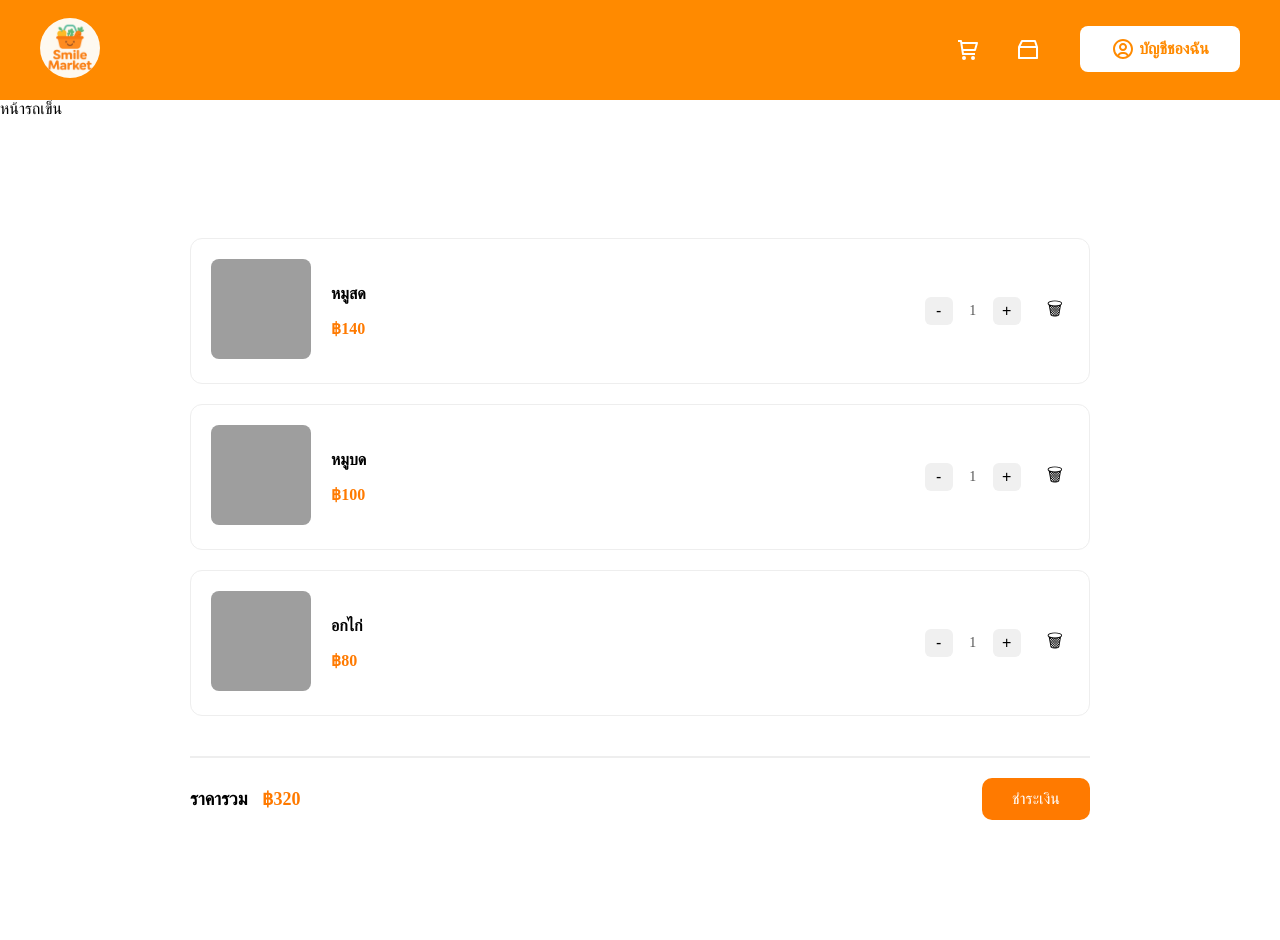
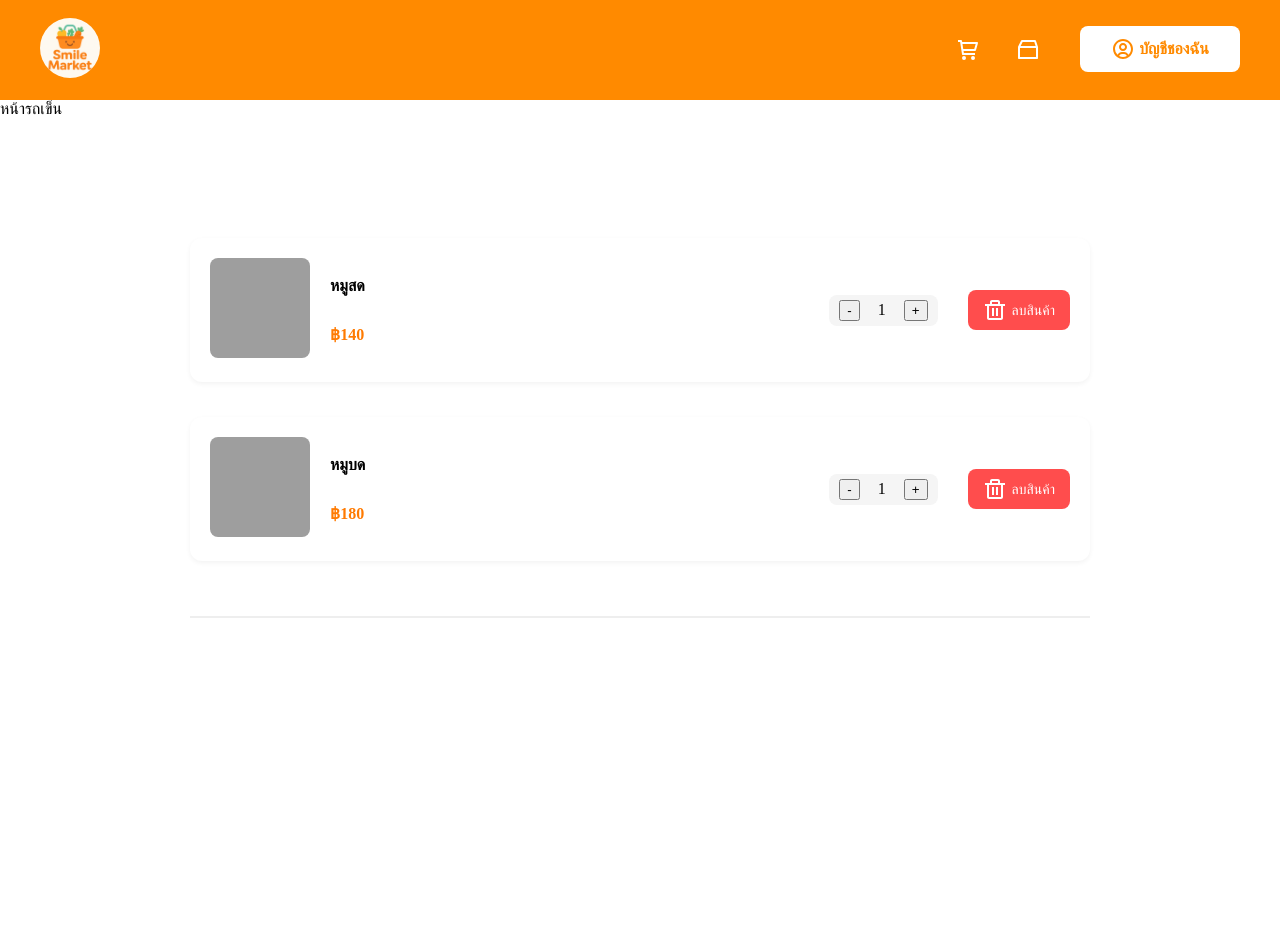
Before and after one commit to NT7255/Smile_Market_Project, a PHP site: page /cart.php in a window 1280 px wide. After the commit the page ends 618 px from the top, so only its background shows below. Run offline with PHP 8.4, Linux system fonts and the light colour scheme; grey boxes are pictures that could not be loaded.

Commit message:
Add files via upload

```diff
--- a/cart.css
+++ b/cart.css
@@ -38,13 +38,16 @@
 .cart-container.has-items .cart-empty {
     display: none;
 }
+/* จัดการกล่องรายการสินค้าแต่ละชิ้น */
 .cart-item {
     display: flex;
     align-items: center;
-    gap: 20px;
-    padding: 20px;
-    border: 1px solid #eee;
+    padding: 20px; /* เพิ่มพื้นที่ว่างด้านใน */
+    margin-bottom: 15px; /* เว้นระยะห่างระหว่างรายการสินค้า */
+    background-color: #fff;
     border-radius: 12px;
+    box-shadow: 0 2px 5px rgba(0,0,0,0.05);
+    gap: 20px; /* เว้นระยะห่างระหว่าง รูปภาพ | ข้อมูล | ปุ่มจำนวน | ปุ่มลบ */
 }
 .item-image img {
     width: 100px;
@@ -52,8 +55,12 @@
     object-fit: cover;
     border-radius: 8px;
 }
+/* เว้นระยะระหว่างชื่อสินค้ากับราคา */
 .item-info {
-    flex: 1;
+    flex: 1; /* ให้ส่วนข้อมูลขยายกินพื้นที่ตรงกลาง */
+    display: flex;
+    flex-direction: column;
+    gap: 8px; /* เว้นระยะห่างระหว่างชื่อกับราคา */
 }
 
 .item-name {
@@ -65,27 +72,31 @@
     color: #ff7a00;
     font-weight: bold;
 }
+/* จัดปุ่มเพิ่ม-ลดจำนวนสินค้า */
 .item-qty {
     display: flex;
     align-items: center;
-    gap: 10px;
-    font-size: 14px;
-    color: #555;
-/*=======ปุ่ม + - จำนวนสินค้าในตะกร้า====*/
+    gap: 12px; /* เว้นระยะห่างรอบตัวเลขจำนวนสินค้า */
+    background-color: #f5f5f5;
+    padding: 5px 10px;
+    border-radius: 8px;
 }
 
-.qty-btn {
-    width: 28px;
-    height: 28px;
-    border: none;
-    border-radius: 6px;
-    background: #f0f0f0;
+/* ปุ่มลบสินค้า (สีแดงตามที่ต้องการ) */
+.remove-btn {
+    background-color: #ffeded; /* สีพื้นหลังแดงอ่อนๆ */
+    color: #ff4d4d; /* ตัวอักษรแดง */
+    border: 1px solid #ffcccc;
+    padding: 8px 15px;
+    border-radius: 8px;
     cursor: pointer;
-    font-size: 16px;
+    margin-left: 10px; /* เว้นระยะห่างจากส่วนจำนวนสินค้า */
+    transition: 0.3s;
 }
 
-.qty-btn:hover {
-    background: #ddd;
+.remove-btn:hover {
+    background-color: #ff4d4d;
+    color: white;
 }
 
 .qty-number {
@@ -93,15 +104,24 @@
     text-align: center;
 }
 
+/* ปุ่มลบสินค้า */
 .remove-btn {
-    background: none;
+    background-color: #ff4d4d; /* สีแดง */
+    color: white;
     border: none;
-    font-size: 18px;
+    padding: 8px 15px;
+    border-radius: 8px;
     cursor: pointer;
+    font-size: 14px;
+    transition: background-color 0.3s ease;
+    display: flex;
+    align-items: center;
+    gap: 5px;
 }
 
+/* เมื่อเอาเมาส์ไปวาง (Hover) จะเข้มขึ้น */
 .remove-btn:hover {
-    color: red;
+    background-color: #e60000;
 }
 /*==== สรุปราคารวม  ========*/
 .cart-summary {
--- a/cart.php
+++ b/cart.php
@@ -11,84 +11,47 @@
     <?php include "tab-above-user2.php"; ?> <!-- แทบบน อย่าแก้ By เติ้ง --> <!--โหลดไฟล์ tab-above-user2.php ด้วย-->
     หน้ารถเข็น
     <main class="cart-container has-items">
-
-    <!-- Empty State -->
-    <div class="cart-empty">
-        <h2>ตะกร้าสินค้าของคุณยังว่าง</h2>
-        <p>เมื่อคุณเพิ่มสินค้า สินค้าจะปรากฏที่นี่</p>
-    </div>
-
-    <!-- รายการสินค้า 1 -->
     <div class="cart-list">
-
         <div class="cart-item">
             <div class="item-image">
                 <img src="images/product1.jpg" alt="สินค้า">
             </div>
-
             <div class="item-info">
                 <h3 class="item-name">หมูสด</h3>
                 <p class="item-price">฿140</p>
             </div>
-
             <div class="item-qty">
                 <button class="qty-btn">-</button>
                 <span class="qty-number">1</span>
                 <button class="qty-btn">+</button>
             </div>
+            <button class="remove-btn"><svg  xmlns="http://www.w3.org/2000/svg" width="24" height="24"
+fill="currentColor" viewBox="0 0 24 24" >
+<!--Boxicons v3.0.8 https://boxicons.com | License  https://docs.boxicons.com/free-->
+<path d="M17 6V4c0-1.1-.9-2-2-2H9c-1.1 0-2 .9-2 2v2H2v2h2v12c0 1.1.9 2 2 2h12c1.1 0 2-.9 2-2V8h2V6zM9 4h6v2H9zM6 20V8h12v12z"></path><path d="M9 10h2v8H9zm4 0h2v8h-2z"></path>
+</svg> ลบสินค้า</button>
+        </div>
 
-            <button class="remove-btn">🗑</button>
-        </div>
-        <!--สินค้า 2-->
         <div class="cart-item">
             <div class="item-image">
                 <img src="images/product2.jpg" alt="สินค้า">
             </div>
-
             <div class="item-info">
                 <h3 class="item-name">หมูบด</h3>
-                <p class="item-price">฿100</p>
+                <p class="item-price">฿180</p>
             </div>
-
             <div class="item-qty">
                 <button class="qty-btn">-</button>
                 <span class="qty-number">1</span>
                 <button class="qty-btn">+</button>
             </div>
-
-            <button class="remove-btn">🗑</button>
-        </div>
-        <!--สินค้า 3-->
-        <div class="cart-item">
-            <div class="item-image">
-                <img src="images/product3.jpg" alt="สินค้า">
-            </div>
-
-            <div class="item-info">
-                <h3 class="item-name">อกไก่</h3>
-                <p class="item-price">฿80</p>
-            </div>
-
-            <div class="item-qty">
-                <button class="qty-btn">-</button>
-                <span class="qty-number">1</span>
-                <button class="qty-btn">+</button>
-            </div>
-
-            <button class="remove-btn">🗑</button>
+            <button class="remove-btn"><svg  xmlns="http://www.w3.org/2000/svg" width="24" height="24"
+fill="currentColor" viewBox="0 0 24 24" >
+<!--Boxicons v3.0.8 https://boxicons.com | License  https://docs.boxicons.com/free-->
+<path d="M17 6V4c0-1.1-.9-2-2-2H9c-1.1 0-2 .9-2 2v2H2v2h2v12c0 1.1.9 2 2 2h12c1.1 0 2-.9 2-2V8h2V6zM9 4h6v2H9zM6 20V8h12v12z"></path><path d="M9 10h2v8H9zm4 0h2v8h-2z"></path>
+</svg> ลบสินค้า</button>
         </div>
     </div>
-
-    <!-- สรุปราคา -->
     <div class="cart-summary">
-        <div class="summary-row">
-            <span>ราคารวม</span>
-            <span class="summary-price">฿320</span>
-        </div>
-        <button class="checkout-btn">ชำระเงิน</button>
     </div>
-
 </main>
-
-</body>
-</html>
```
